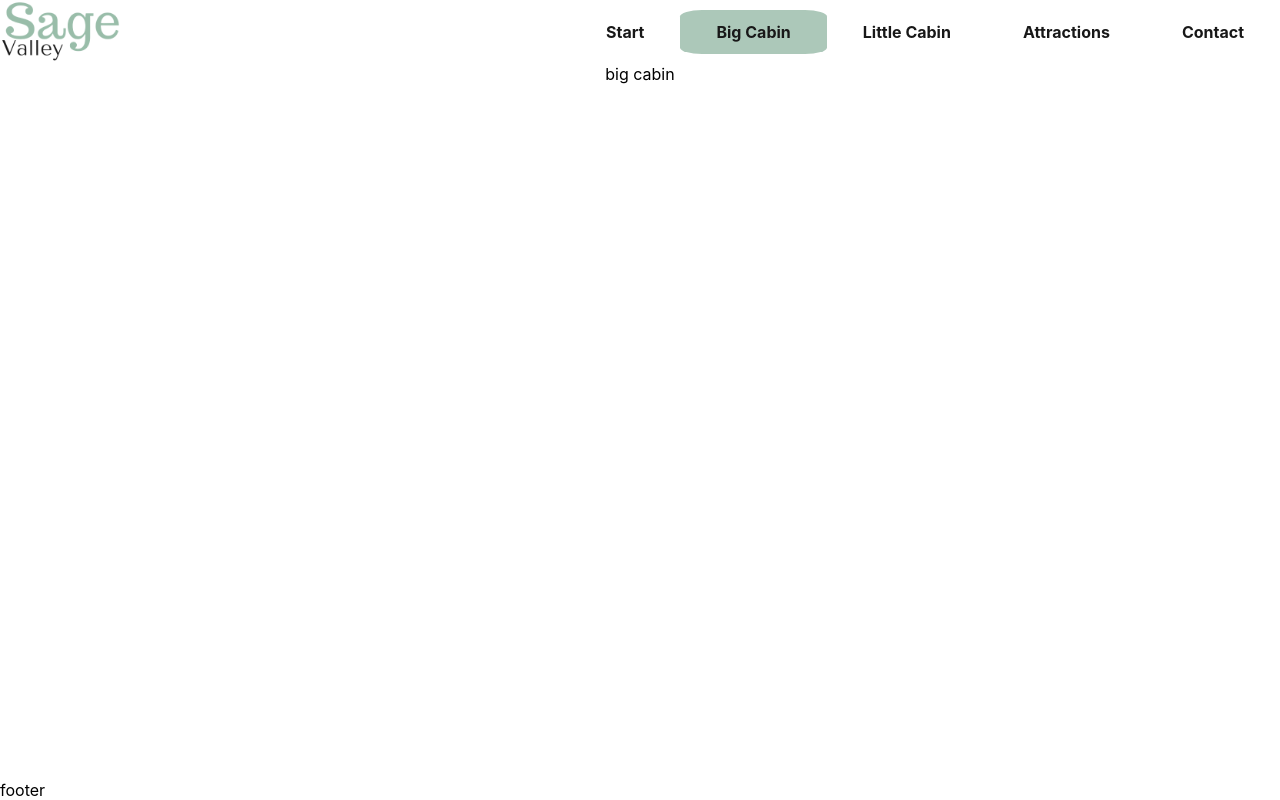
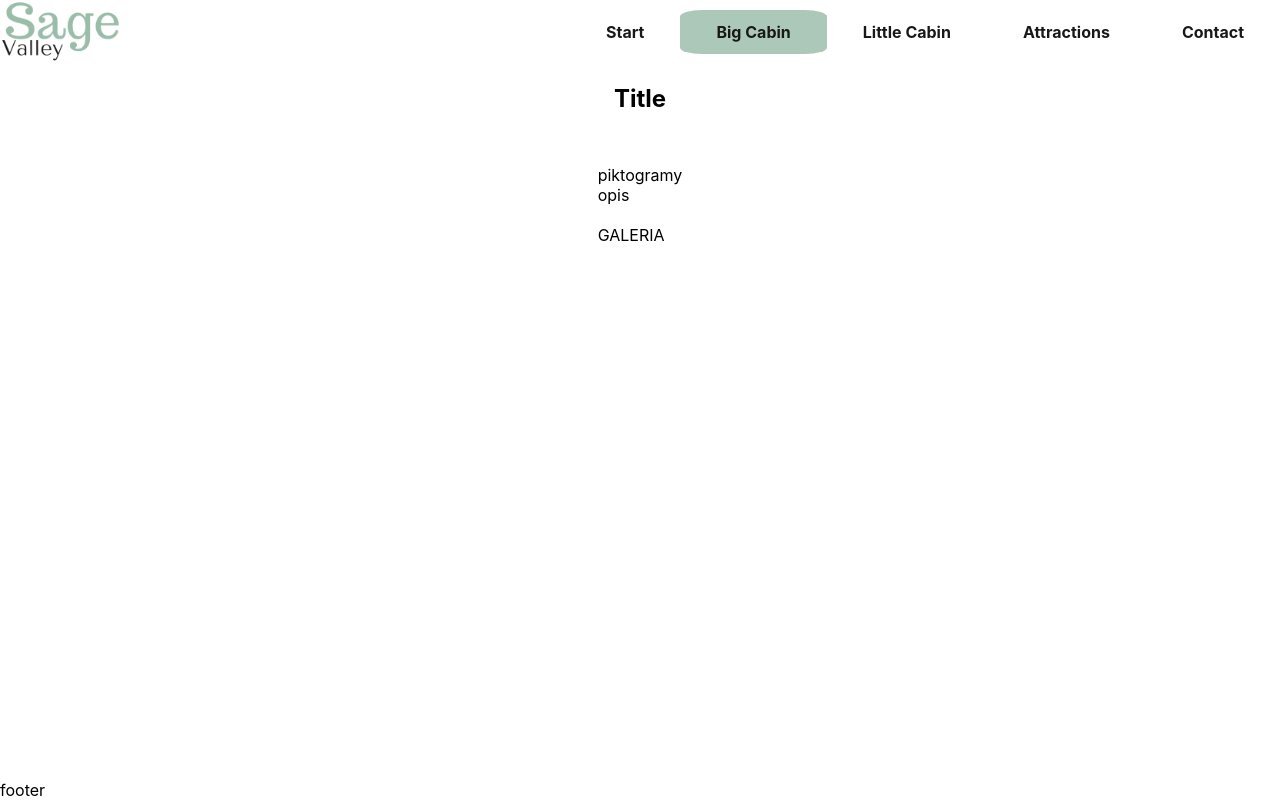
Before and after one commit to paulinaslabosz/sage-valley, a React (Create React App) app: page /bigCabin in a window 1280 px wide. Built offline with nearby package versions, Linux system fonts and the light colour scheme.

Commit message:
Cabin: create structure of the component

```diff
--- a/src/pages/BigCabin.js
+++ b/src/pages/BigCabin.js
@@ -1,7 +1,23 @@
 import React from 'react';
 
 function BigCabin() {
-  return <div>big cabin</div>;
+  return (
+    <>
+      <h2>Title</h2>
+      <div>
+        <div>
+          <div>
+            <div>piktogramy</div>
+            <div>opis</div>
+          </div>
+          <div>
+            <img src='' alt='' />
+          </div>
+        </div>
+        <div>GALERIA</div>
+      </div>
+    </>
+  );
 }
 
 export default BigCabin;
```
